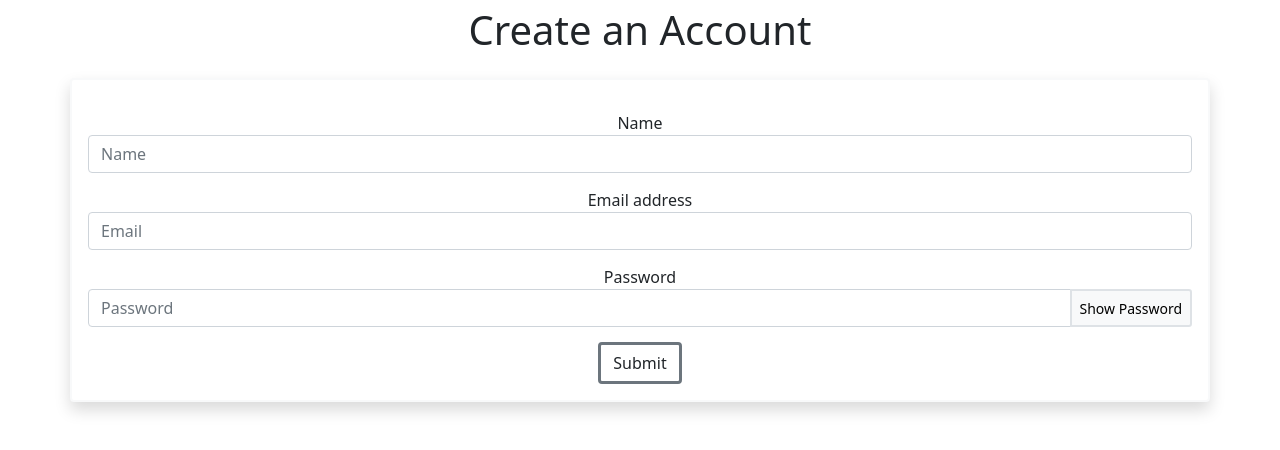
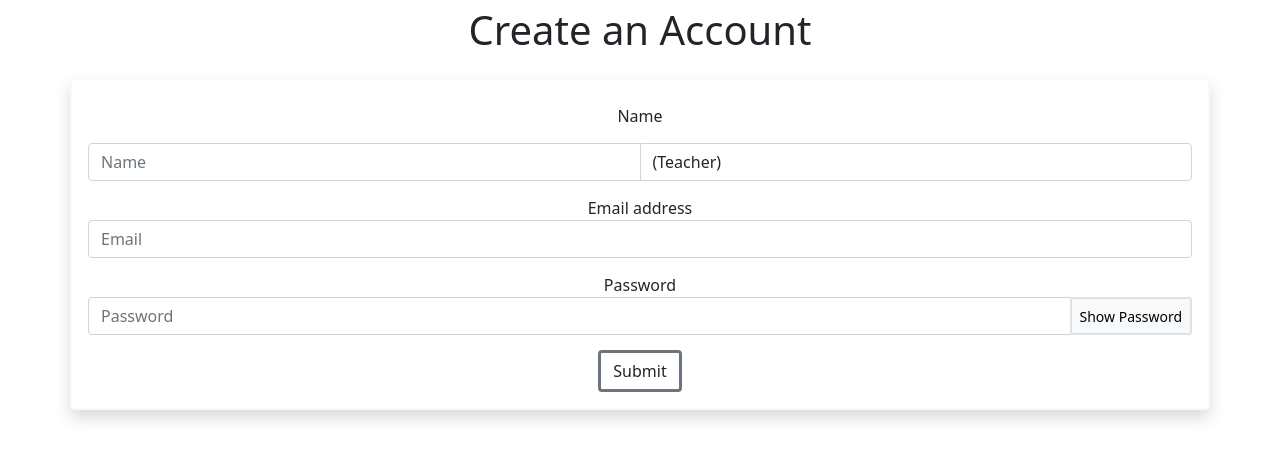
Before and after one commit to Vort3xed/SmartIEPV1, a Flask app: template templates/register.html in a window 1280 px wide. Shown: the part 66-516 px from the top of the page. Run offline with Flask 3, Linux system fonts and the light colour scheme; the template is opened without the code that fills it, so the values that code supplies are empty; some libraries are stand-ins or nearby versions.

Commit message:
type of teacher implemented

```diff
--- a/app.py
+++ b/app.py
@@ -1047,6 +1047,7 @@ def signin():
 def register():
 	if request.method == 'POST':
 		callname = request.form["regcallname"]
+		teacher_type = request.form["regtype"]
 		username = request.form["regusername"]
 		password = request.form["regpassword"]
 		#Get the values from the form
@@ -1057,7 +1058,7 @@ def register():
 		if user:
 			flash({'title': "SmartIEP:", 'message': "Email already exists!"}, 'error')
 			return render_template("register.html")
-		account_user = Accounts(callname=callname, username=username, password=generate_password_hash(password, method='sha256'))
+		account_user = Accounts(callname=teacher_type + " " + callname, username=username, password=generate_password_hash(password, method='sha256'))
 		#Create the user using the values from the form
 
 		db.session.add(account_user)
--- a/templates/register.html
+++ b/templates/register.html
@@ -40,10 +40,15 @@
         <div class="m-4">
             <div class="container mt-3 border border-2 border-light rounded shadow p-3 mb-5 bg-white rounded">
             <form class="mt-2" style="text-align: center" method = "post" action="/register">
-                <div class="form-group">
-                    <label for="regcallname">Name</label>
+                <label for="regcallname">Name</label>
+                <div class="form-group input-group">
                     <input class="form-control" name="regcallname" id="regcallname"
                         placeholder="Name">
+                    <select class="form-control" id="regtype" name="regtype">
+                        <option>(Math Specialist)</option>
+                        <option>(English Specialist)</option>
+                        <option selected="selected">(Teacher)</option>
+                    </select>
                 </div>
                 <div class="form-group">
                     <label for="regusername">Email address</label>
--- a/templates/studentinfo.html
+++ b/templates/studentinfo.html
@@ -95,7 +95,6 @@
                             <th scope="col">Disability</th>
                             <th scope="col">Case Manager</th>
                             <th scope="col">Last Review</th>
-
                         </tr>
                     </thead>
                     <tbody>
--- a/templates/students.html
+++ b/templates/students.html
@@ -343,7 +343,7 @@
                             <ul class="mt-1">
                                 <li>
                                     {% set taskcounter = taskcounter + 1 %}
-                                    <p id="remove_goal_text{{ student.student_id }}" style="margin-bottom: 0rem;" class="{% if json.loads(taskarr[0])["Progress"] == 0 %}text-secondary{% elif json.loads(taskarr[0])["Progress"] == 1 %}text-warning{% elif json.loads(taskarr[0])["Progress"] == 2 %}text-success{% endif %}">{{ json.loads(taskarr[0])["Task"] }}</p>
+                                    <p id="remove_goal_text{{ student.student_id }}" style="margin-bottom: 0rem;" class="{% if json.loads(taskarr[0])["Progress"] == 0 %}text-secondary{% elif json.loads(taskarr[0])["Progress"] == 1 %}text-warning{% elif json.loads(taskarr[0])["Progress"] == 2 %}text-success{% endif %}">({{ json.loads(taskarr[0])["Category"] }}) {{ json.loads(taskarr[0])["Task"] }}</p>
                                     <form method="post" action="/removegoal">
                                         <input type="hidden" value="{{ json.loads(taskarr[0])["Task"] }}" name="{{loop.index}}remove_goal{{ student.student_id }}" required>
                                         <input type="hidden" value="{{ json.loads(taskarr[0])["Progress"] }}{{ json.loads(taskarr[0])["Task"] }}" name="{{ taskcounter }}alternate{{ student.student_id }}" required>
```
